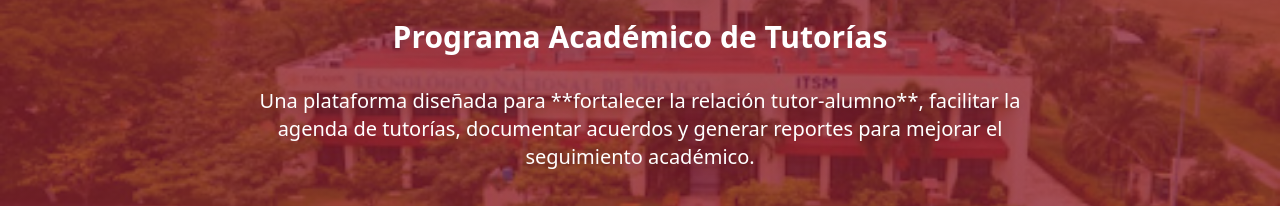
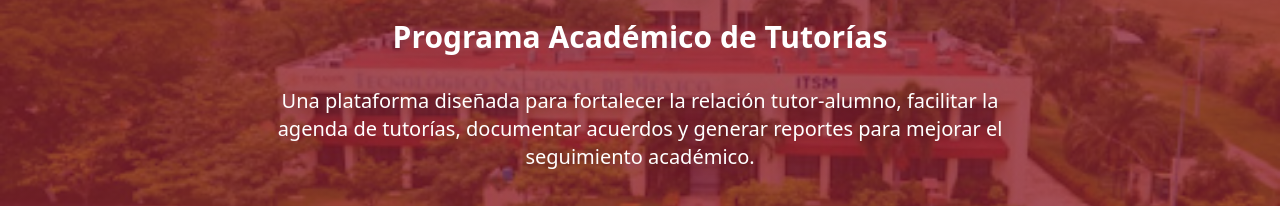
Before and after one commit to Jose-Melendez-Salas/PatuFront, a React (Vite) app: page / in a window 1280 px wide. Shown: the part 333-539 px from the top of the page. Built offline with nearby package versions, Linux system fonts and the light colour scheme.

Commit message:
Importacion correjida xd

```diff
--- a/src/Landing.jsx
+++ b/src/Landing.jsx
@@ -1,7 +1,7 @@
 import React from "react";
 import Tec from "./assets/Tec.jpg";
 import ITSM from "./assets/ITSM.png";
-import TecNM from "./assets/TecNM.png";
+import TecNM from "./assets/tecNM.png";
 import Logo from "./assets/PATU-Logo.png";
 
 // Se mantiene el placeholder para la imagen de ejemplo
@@ -50,9 +50,9 @@ export default function PatuLanding() {
             Programa Académico de Tutorías
           </p>
           <p className="max-w-3xl text-xl drop-shadow-lg">
-            Una plataforma diseñada para **fortalecer la relación
-            tutor-alumno**, facilitar la agenda de tutorías, documentar acuerdos
-            y generar reportes para mejorar el seguimiento académico.
+            Una plataforma diseñada para fortalecer la relación tutor-alumno,
+            facilitar la agenda de tutorías, documentar acuerdos y generar
+            reportes para mejorar el seguimiento académico.
           </p>
 
           <div className="mt-10">
```
